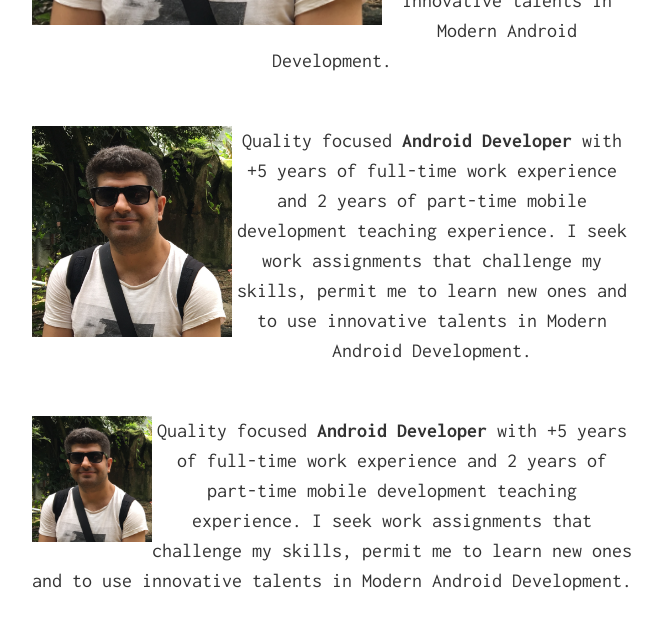
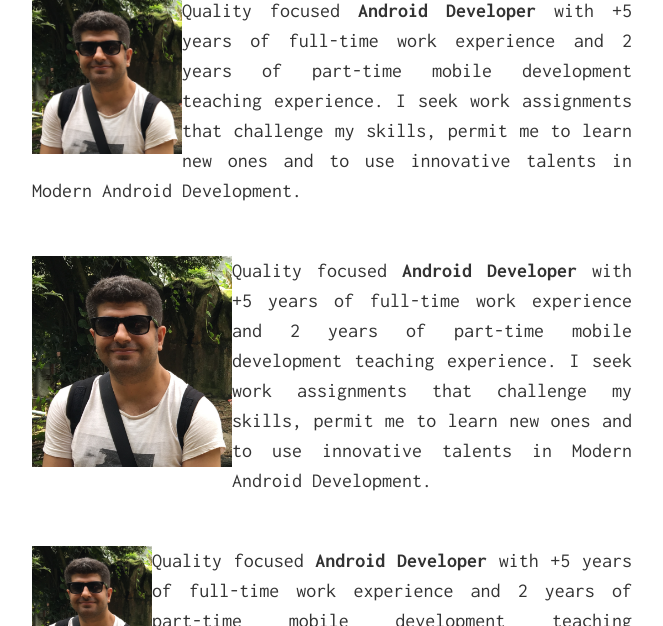
Before and after one commit to dnkilic/dnkilic.github.io, a Jekyll site: the page built from index.md, in a window 1280 px wide and 1400 px high, scrolled down 1814 px, cut to the strip 0-626 px from the top of the window. Shown: the whole strip, without its empty margins (308-971 px from the left). Built offline with Jekyll 4.4.1, drawn with Linux system fonts in a browser that asks for light colours; some of the changed text lies outside the part shown.

Commit message:
add profile image

```diff
--- a/index.md
+++ b/index.md
@@ -6,20 +6,7 @@ layout: default
 <p style="text-align: center;">Quality focused <strong>Android Developer</strong> with +5 years of full-time work experience and 2 years of part-time mobile development teaching experience. I seek work assignments that challenge my skills, permit me to learn new ones and to use innovative talents in Modern Android Development.</p>
 <div style="clear: left;">&nbsp;</div>
 
-
 <p style="float: left;"><img style="border-width: 2px;" src="/src/profile.JPG" width="150px" border="1px" /></p>
-<p style="text-align: center;">Quality focused <strong>Android Developer</strong> with +5 years of full-time work experience and 2 years of part-time mobile development teaching experience. I seek work assignments that challenge my skills, permit me to learn new ones and to use innovative talents in Modern Android Development.</p>
-<div style="clear: left;">&nbsp;</div>
-
-<p style="float: left;"><img style="border-width: 2px;" src="/src/profile.JPG" width="250px" border="1px" /></p>
-<p style="text-align: center;">Quality focused <strong>Android Developer</strong> with +5 years of full-time work experience and 2 years of part-time mobile development teaching experience. I seek work assignments that challenge my skills, permit me to learn new ones and to use innovative talents in Modern Android Development.</p>
-<div style="clear: left;">&nbsp;</div>
-
-<p style="float: left;"><img style="border-width: 2px;" src="/src/profile.JPG" width="300px" border="1px" /></p>
-<p style="text-align: center;">Quality focused <strong>Android Developer</strong> with +5 years of full-time work experience and 2 years of part-time mobile development teaching experience. I seek work assignments that challenge my skills, permit me to learn new ones and to use innovative talents in Modern Android Development.</p>
-<div style="clear: left;">&nbsp;</div>
-
-<p style="float: left;"><img style="border-width: 2px;" src="/src/profile.JPG" width="350px" border="1px" /></p>
 <p style="text-align: center;">Quality focused <strong>Android Developer</strong> with +5 years of full-time work experience and 2 years of part-time mobile development teaching experience. I seek work assignments that challenge my skills, permit me to learn new ones and to use innovative talents in Modern Android Development.</p>
 <div style="clear: left;">&nbsp;</div>
 
@@ -29,6 +16,52 @@ layout: default
 
 <p style="float: left;"><img style="border-width: 2px;" src="/src/profile.JPG" width="120px" border="1px" /></p>
 <p style="text-align: center;">Quality focused <strong>Android Developer</strong> with +5 years of full-time work experience and 2 years of part-time mobile development teaching experience. I seek work assignments that challenge my skills, permit me to learn new ones and to use innovative talents in Modern Android Development.</p>
+<div style="clear: left;">&nbsp;</div>
+
+<p style="float: left;"><img style="border-width: 2px;" src="/src/profile.JPG" width="100px" border="1px" /></p>
+<p style="text-align: center;">Quality focused <strong>Android Developer</strong> with +5 years of full-time work experience and 2 years of part-time mobile development teaching experience. I seek work assignments that challenge my skills, permit me to learn new ones and to use innovative talents in Modern Android Development.</p>
+<div style="clear: left;">&nbsp;</div>
+
+
+<p style="float: left;"><img style="border-width: 2px;" src="/src/profile.JPG" width="220px" border="1px" /></p>
+<p style="text-align: justify;">Quality focused <strong>Android Developer</strong> with +5 years of full-time work experience and 2 years of part-time mobile development teaching experience. I seek work assignments that challenge my skills, permit me to learn new ones and to use innovative talents in Modern Android Development.</p>
+<div style="clear: left;">&nbsp;</div>
+
+<p style="float: left;"><img style="border-width: 2px;" src="/src/profile.JPG" width="150px" border="1px" /></p>
+<p style="text-align: justify;">Quality focused <strong>Android Developer</strong> with +5 years of full-time work experience and 2 years of part-time mobile development teaching experience. I seek work assignments that challenge my skills, permit me to learn new ones and to use innovative talents in Modern Android Development.</p>
+<div style="clear: left;">&nbsp;</div>
+
+<p style="float: left;"><img style="border-width: 2px;" src="/src/profile.JPG" width="200px" border="1px" /></p>
+<p style="text-align: justify;">Quality focused <strong>Android Developer</strong> with +5 years of full-time work experience and 2 years of part-time mobile development teaching experience. I seek work assignments that challenge my skills, permit me to learn new ones and to use innovative talents in Modern Android Development.</p>
+<div style="clear: left;">&nbsp;</div>
+
+<p style="float: left;"><img style="border-width: 2px;" src="/src/profile.JPG" width="120px" border="1px" /></p>
+<p style="text-align: justify;">Quality focused <strong>Android Developer</strong> with +5 years of full-time work experience and 2 years of part-time mobile development teaching experience. I seek work assignments that challenge my skills, permit me to learn new ones and to use innovative talents in Modern Android Development.</p>
+<div style="clear: left;">&nbsp;</div>
+
+<p style="float: left;"><img style="border-width: 2px;" src="/src/profile.JPG" width="100px" border="1px" /></p>
+<p style="text-align: justify;">Quality focused <strong>Android Developer</strong> with +5 years of full-time work experience and 2 years of part-time mobile development teaching experience. I seek work assignments that challenge my skills, permit me to learn new ones and to use innovative talents in Modern Android Development.</p>
+<div style="clear: left;">&nbsp;</div>
+
+
+<p style="float: left;"><img style="border-width: 2px;" src="/src/profile.JPG" width="220px" border="1px" /></p>
+<p style="text-align: left;">Quality focused <strong>Android Developer</strong> with +5 years of full-time work experience and 2 years of part-time mobile development teaching experience. I seek work assignments that challenge my skills, permit me to learn new ones and to use innovative talents in Modern Android Development.</p>
+<div style="clear: left;">&nbsp;</div>
+
+<p style="float: left;"><img style="border-width: 2px;" src="/src/profile.JPG" width="150px" border="1px" /></p>
+<p style="text-align: left;">Quality focused <strong>Android Developer</strong> with +5 years of full-time work experience and 2 years of part-time mobile development teaching experience. I seek work assignments that challenge my skills, permit me to learn new ones and to use innovative talents in Modern Android Development.</p>
+<div style="clear: left;">&nbsp;</div>
+
+<p style="float: left;"><img style="border-width: 2px;" src="/src/profile.JPG" width="200px" border="1px" /></p>
+<p style="text-align: left;">Quality focused <strong>Android Developer</strong> with +5 years of full-time work experience and 2 years of part-time mobile development teaching experience. I seek work assignments that challenge my skills, permit me to learn new ones and to use innovative talents in Modern Android Development.</p>
+<div style="clear: left;">&nbsp;</div>
+
+<p style="float: left;"><img style="border-width: 2px;" src="/src/profile.JPG" width="120px" border="1px" /></p>
+<p style="text-align: left;">Quality focused <strong>Android Developer</strong> with +5 years of full-time work experience and 2 years of part-time mobile development teaching experience. I seek work assignments that challenge my skills, permit me to learn new ones and to use innovative talents in Modern Android Development.</p>
+<div style="clear: left;">&nbsp;</div>
+
+<p style="float: left;"><img style="border-width: 2px;" src="/src/profile.JPG" width="100px" border="1px" /></p>
+<p style="text-align: left;">Quality focused <strong>Android Developer</strong> with +5 years of full-time work experience and 2 years of part-time mobile development teaching experience. I seek work assignments that challenge my skills, permit me to learn new ones and to use innovative talents in Modern Android Development.</p>
 <div style="clear: left;">&nbsp;</div>
 
 
```
